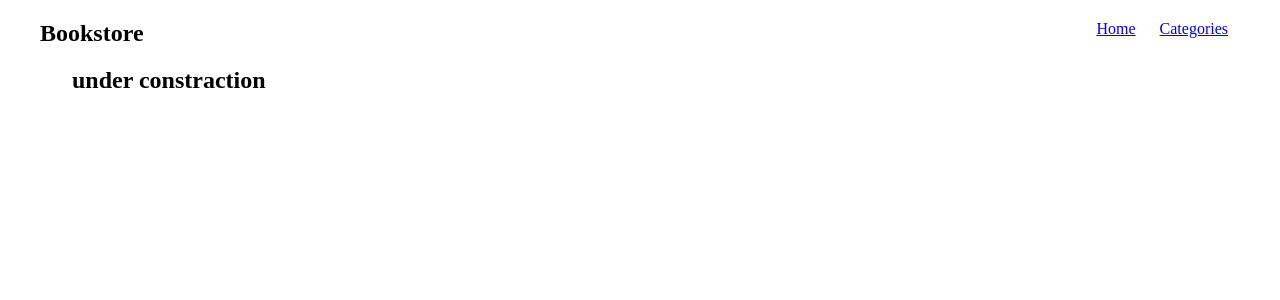
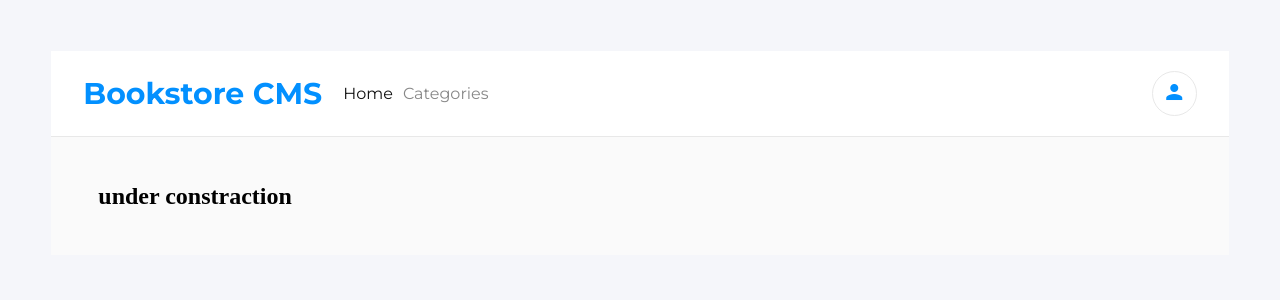
Before and after one commit to ybadr99/bookstore, a React (Create React App) app: page /categories in a window 1280 px wide. Shown: the top 300 px of the page. Built offline with nearby package versions, Linux system fonts and the light colour scheme.

Commit message:
Add css styles

```diff
--- a/public/index.html
+++ b/public/index.html
@@ -3,6 +3,10 @@
   <head>
     <meta charset="utf-8" />
     <link rel="icon" href="%PUBLIC_URL%/favicon.ico" />
+    <link
+      href="https://fonts.googleapis.com/icon?family=Material+Icons"
+      rel="stylesheet"
+    />
     <meta name="viewport" content="width=device-width, initial-scale=1" />
     <meta name="theme-color" content="#000000" />
     <meta
--- a/src/components/AddBook.js
+++ b/src/components/AddBook.js
@@ -1,4 +1,4 @@
-import React, { useState } from 'react';
+import { useState } from 'react';
 import { useDispatch } from 'react-redux';
 import { addBook } from '../redux/books/booksSlice';
 
@@ -23,21 +23,28 @@ const AddBook = () => {
   };
 
   return (
+    <section className="form-section">
+      <h3>Add New Book</h3>
       <form onSubmit={handleSubmit}>
         <input
-        type="text"
-        placeholder="book title"
+          className="title-input"
+          placeholder="Book title"
+          onChange={(e) => setTitle(e.target.value)}
           value={title}
-        onChange={(e) => setTitle(e.target.value)}
         />
+
         <input
-        type="text"
-        placeholder="author"
+          className="author-input"
+          placeholder="Book author"
+          onChange={(e) => setAuthor(e.target.value)}
           value={author}
-        onChange={(e) => setAuthor(e.target.value)}
         />
-      <button type="submit">submit</button>
+
+        <button className="primary-button" type="submit">
+          ADD BOOK
+        </button>
       </form>
+    </section>
   );
 };
 
--- a/src/components/BookItem.js
+++ b/src/components/BookItem.js
@@ -5,18 +5,47 @@ import { removeBook } from '../redux/books/booksSlice';
 const BookItem = ({ book }) => {
   const dispatch = useDispatch();
   return (
-    <div>
-      <li className="book-item">
-        <p>{book.title}</p>
-        <span className="author">{book.author}</span>
-        <span className="category">{book.category}</span>
-        <button
-          type="button"
-          onClick={() => dispatch(removeBook(book.item_id))}
-        >
-          Delete
-        </button>
-      </li>
+    <div className="book-item">
+      <div className="book-details">
+        <p className="book-category">Action</p>
+        <h2 className="book-title">{book.title}</h2>
+        <p className="book-author">{book.author}</p>
+        <div className="book-buttons">
+          <button type="button" className="add-button">
+            Add
+          </button>
+          <button
+            type="button"
+            className="remove-button"
+            onClick={() => dispatch(removeBook(book.item_id))}
+          >
+            Remove
+          </button>
+          <button type="button" className="edit-button">
+            Edit
+          </button>
+        </div>
+      </div>
+
+      <div className="progress-container">
+        <div className="circular-progress" />
+        <div className="progress-status">
+          <p className="percent-complete">50%</p>
+          <p className="completed-tag">Completed</p>
+        </div>
+        <div className="progress-divider" />
+        <div className="current-chapter-container">
+          <div>
+            <p className="current-chapter-label">CURRENT CHAPTER</p>
+            <p className="current-chapter">Chapter 17</p>
+          </div>
+          <div>
+            <button className="update-progress" type="button">
+              UPDATE PROGRESS
+            </button>
+          </div>
+        </div>
+      </div>
     </div>
   );
 };
--- a/src/components/Books.js
+++ b/src/components/Books.js
@@ -3,8 +3,9 @@ import AddBook from './AddBook';
 
 const Books = () => (
   <div className="container">
+    <BookList />
+    <div className="divider" />
     <AddBook />
-    <BookList />
   </div>
 );
 
--- a/src/components/Navbar.js
+++ b/src/components/Navbar.js
@@ -3,13 +3,18 @@ import { Link } from 'react-router-dom';
 
 const Navbar = () => (
   <nav>
-    <div className="container">
-      <h1>Bookstore</h1>
-      <ul>
-        <Link to="/">Home</Link>
-        <Link to="/categories">Categories</Link>
-      </ul>
-    </div>
+    <h1 className="logo">Bookstore CMS</h1>
+    <ul>
+      <Link to="/" className="nav-item active">
+        Home
+      </Link>
+      <Link to="/categories" className="nav-item">
+        Categories
+      </Link>
+    </ul>
+    <button className="icon-button" type="button">
+      <span className="material-icons primary-color">person</span>
+    </button>
   </nav>
 );
 
--- a/src/index.css
+++ b/src/index.css
@@ -1,37 +1,265 @@
+@import url('https://fonts.googleapis.com/css2?family=Montserrat:wght@400;700&display=swap');
+
+:root {
+  --primary-color: #0290ff;
+}
+
 * {
   margin: 0;
   padding: 0;
   box-sizing: border-box;
 }
 
-.container {
-  max-width: 1200px;
-  margin: 0 auto;
-  padding: 0 32px;
+body {
+  font-family: 'Montserrat', sans-serif;
+  background-color: #f5f6fa;
+  padding: 4%;
+  line-height: 1;
+  font-size: 16px;
+  font-weight: 400;
 }
 
-nav .container {
+.container {
+  padding: 4%;
+  background-color: #fafafa;
+  font-family: 'Roboto Slab', serif;
+}
+
+/* NAVBAR */
+nav {
+  background-color: #fff;
+  border-bottom: 1px solid #e8e8e8;
   display: flex;
   justify-content: space-between;
-  padding: 20px 0;
+  align-items: center;
+  padding: 20px 32px;
 }
 
-a {
-  padding: 12px;
+nav .logo {
+  width: 15rem;
+  font-size: 1.875rem;
+  font-weight: 700;
+  margin-right: 20px;
+  color: var(--primary-color);
 }
 
+nav ul {
+  flex: 1;
+}
+
+.nav-item {
+  text-decoration: none;
+  color: #121212;
+  opacity: 0.5;
+  margin-right: 10px;
+}
+
+.active {
+  opacity: 1;
+}
+
+.icon-button {
+  cursor: pointer;
+  width: 2.813rem;
+  height: 2.813rem;
+  border-radius: 50%;
+  border: 1px solid #e8e8e8;
+  background-color: #fff;
+}
+
+.material-icons {
+  color: var(--primary-color);
+  font-family: 'Material Icons';
+  font-size: 24px;
+  line-height: 1;
+  letter-spacing: normal;
+  text-transform: none;
+  display: inline-block;
+  white-space: nowrap;
+  word-wrap: normal;
+  direction: ltr;
+}
+
+/* Book Item */
 .book-item {
+  background-color: #fff;
+  border: 1px solid #e8e8e8;
+  padding: 20px;
+  margin-bottom: 20px;
+  width: 100%;
   display: flex;
+  justify-content: space-between;
+}
+
+.book-details {
+  display: flex;
+  flex-direction: column;
   gap: 16px;
 }
 
-.author {
-  font-style: italic;
+.book-title {
+  font-size: 1.5rem;
+  font-weight: bold;
 }
 
-form {
+.book-category {
+  color: #8a8a8a;
+  font-weight: 700;
+}
+
+.book-author {
+  color: #4386bf;
+}
+
+.book-buttons button {
+  border: none;
+  background: none;
+  color: #4386bf;
+  cursor: pointer;
+  padding: 0;
+  margin-right: 10px;
+  border-right: 3px solid #e8e8e8;
+  padding-right: 10px;
+}
+
+.book-buttons button:last-child {
+  border: none;
+}
+
+/* PROGRESS SECTION */
+.progress-container {
+  display: flex;
+  align-items: center;
+  padding: 0 2%;
+}
+
+.circular-progress {
+  width: 80px;
+  height: 80px;
+  background-color: transparent;
+  position: relative;
+  overflow: hidden;
+  border-radius: 50%;
+  border: 5px solid #307bbe;
+  border-left-color: #e8e8e8;
+  transform-origin: center;
+  transform: rotate(45deg);
+}
+
+.progress-status {
+  margin-left: 20px;
+  font-family: 'Montserrat', sans-serif;
+}
+
+.percent-complete {
+  font-size: 22px;
+  font-weight: bold;
+  margin-bottom: 5px;
+}
+
+.completed-tag {
+  opacity: 0.5;
+  font-size: 18px;
+}
+
+.progress-divider {
+  width: 3px;
+  height: 80px;
+  background-color: #e8e8e8;
+  margin: 0 40px;
+}
+
+.current-chapter-container {
   display: flex;
   flex-direction: column;
-  width: 200px;
-  margin-bottom: 100px;
+  gap: 10px;
 }
+
+.current-chapter-label {
+  opacity: 0.5;
+  margin-bottom: 10px;
+}
+
+.current-chapter {
+  font-weight: 300;
+  margin-bottom: 15px;
+}
+
+.update-progress {
+  cursor: pointer;
+  border: none;
+  background-color: var(--primary-color);
+  border-radius: 3px;
+  padding: 8px 24px;
+  letter-spacing: 0.5px;
+  color: #fff;
+}
+
+.update-progress:hover {
+  opacity: 0.8;
+}
+
+/* FORM */
+.divider {
+  width: 100%;
+  height: 1px;
+  background-color: #e8e8e8;
+  margin: 40px 0;
+}
+
+.form-section {
+  margin-top: 40px;
+  font-family: 'Montserrat', sans-serif;
+}
+
+.form-section h3 {
+  font-size: 1.25rem;
+  font-weight: 700;
+  letter-spacing: -0.18px;
+  color: #888;
+  text-transform: uppercase;
+  margin-bottom: 20px;
+}
+
+.form-section form {
+  display: flex;
+  align-items: center;
+  justify-content: space-between;
+  gap: 32px;
+}
+
+.title-input {
+  width: 50%;
+}
+
+.author-input {
+  width: 30%;
+}
+
+input {
+  margin-right: 10px;
+  padding: 12px;
+  border: 1px solid #e8e8e8;
+  border-radius: 4px;
+  font-size: 14px;
+  background: #fff;
+}
+
+.title-input:focus,
+.author-input:focus,
+.title-input:focus-within,
+.author-input:focus-within {
+  border-color: #0290ff;
+  outline: none;
+}
+
+.form-section button {
+  width: 20%;
+  cursor: pointer;
+  border: none;
+  background-color: var(--primary-color);
+  border-radius: 3px;
+  padding: 12px 24px;
+  letter-spacing: 0.5px;
+  color: #fff;
+}
```
Lines whose indentation alone changed are shown as unchanged.
